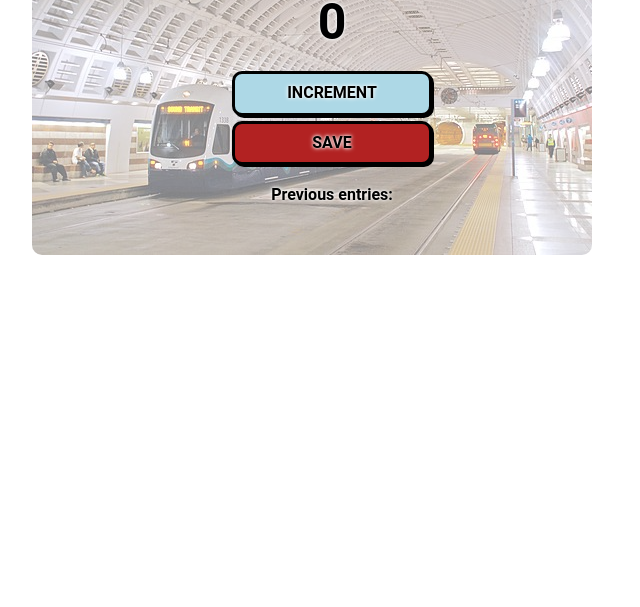
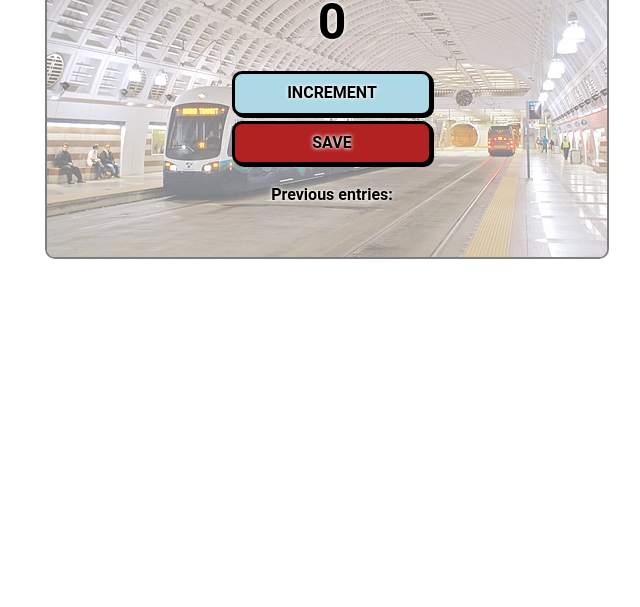
Before and after one commit to lowlitstar/iamlearningjavascript-1, a plain HTML site: page index.html in a window 1280 px wide. Shown: the part 193-800 px from the top of the page, without its empty margins (308-948 px from the left). Drawn offline with nearby package versions, Linux system fonts and the light colour scheme.

Commit message:
small edit

```diff
--- a/index.css
+++ b/index.css
@@ -12,21 +12,22 @@ body {
 
 .app-background {
     position: relative;
-    max-width: 99vw;
 }
 
 .background-image {
     position: absolute;
-    left: 0;
+    left: 13px;
     top: 0;
     opacity: 0.5;
     border-radius: 10px;
+    border: 2px black solid;
 }
 
 .app-container {
     display: flex;
     flex-direction: column;
     align-items: center;
+    justify-content: center;
     padding: 10px;
     top: 20px;
     position: relative;
```
